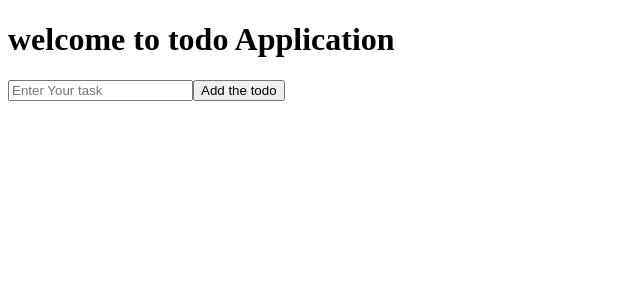
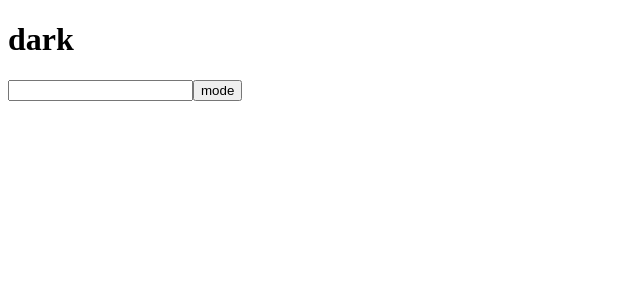
Before and after one commit to amruthexe/Learn-React, a React (Vite) app: page / in a window 1280 px wide. Shown: the top 300 px of the page, without its empty margins (0-640 px from the left). Built offline with nearby package versions, Linux system fonts and the light colour scheme.

Commit message:
front-end state

```diff
--- a/src/App.jsx
+++ b/src/App.jsx
@@ -1,13 +1,10 @@
-import Exampleone from "./Components/Exampleone";
-import Exampletwo from "./Components/Exampletwo";
-import Styling from "./Components/Styling";
-import TodoList from "./Components/TodoList";
-import State from "./Components/UseState";
+import Switch from "./Components/Switch";
+
 
 function App() {
   return (
     <>
-  <TodoList/>
+  <Switch/>
 
     </>
 
--- /dev/null
+++ b/src/Components/Switch.jsx
@@ -0,0 +1,26 @@
+import React, { useState } from 'react'
+
+const Switch = () => {
+    const [sw,setsw]= useState(false)
+
+
+
+  return (
+  <div>
+    {sw ? <h1>light</h1> : <h1>dark</h1>   }
+
+
+    <input type="text" />
+    <button onClick={()=>{setsw((p)=>!p)}}>
+        mode
+    </button>
+
+
+
+
+
+  </div>
+  )
+}
+
+export default Switch
```
